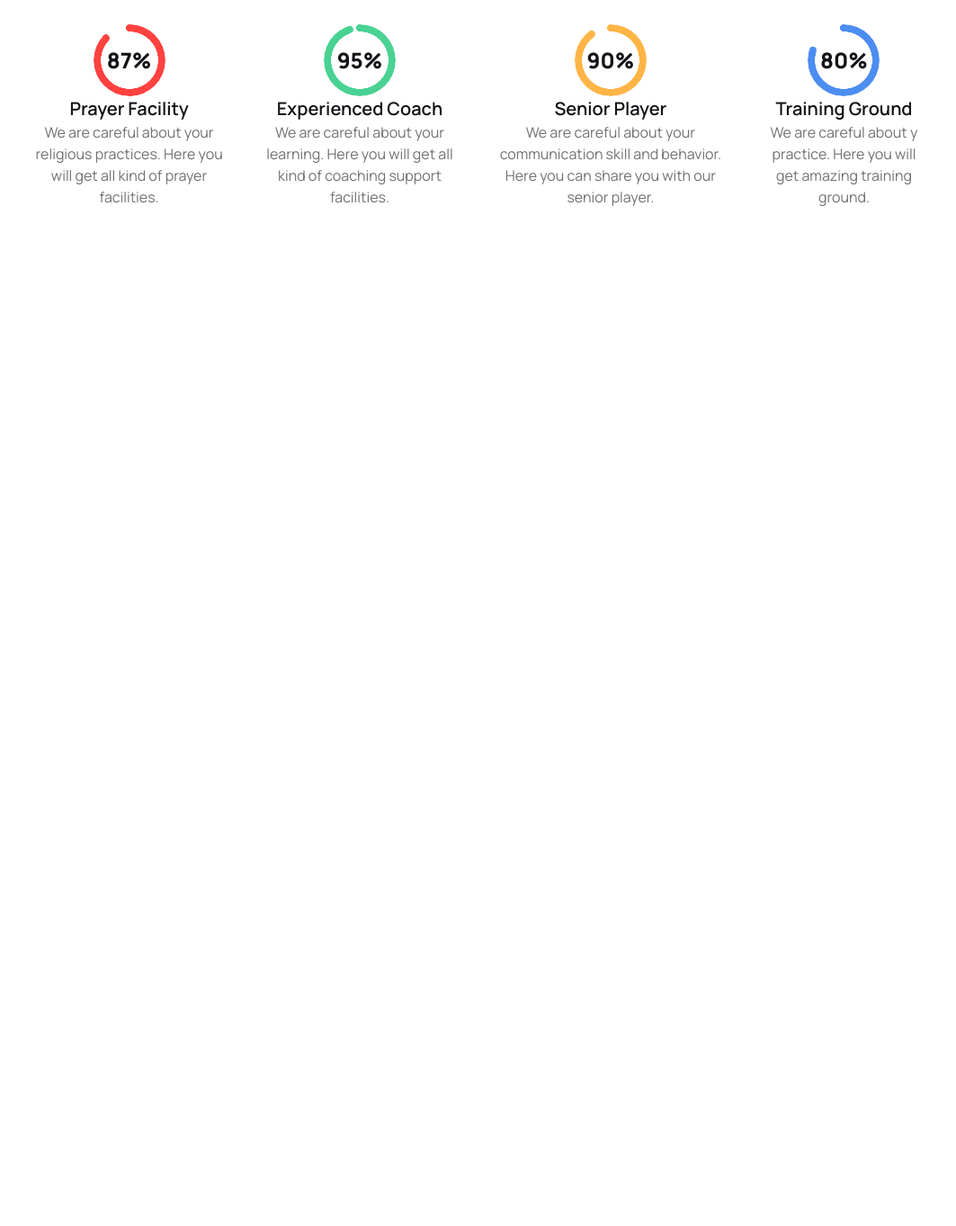
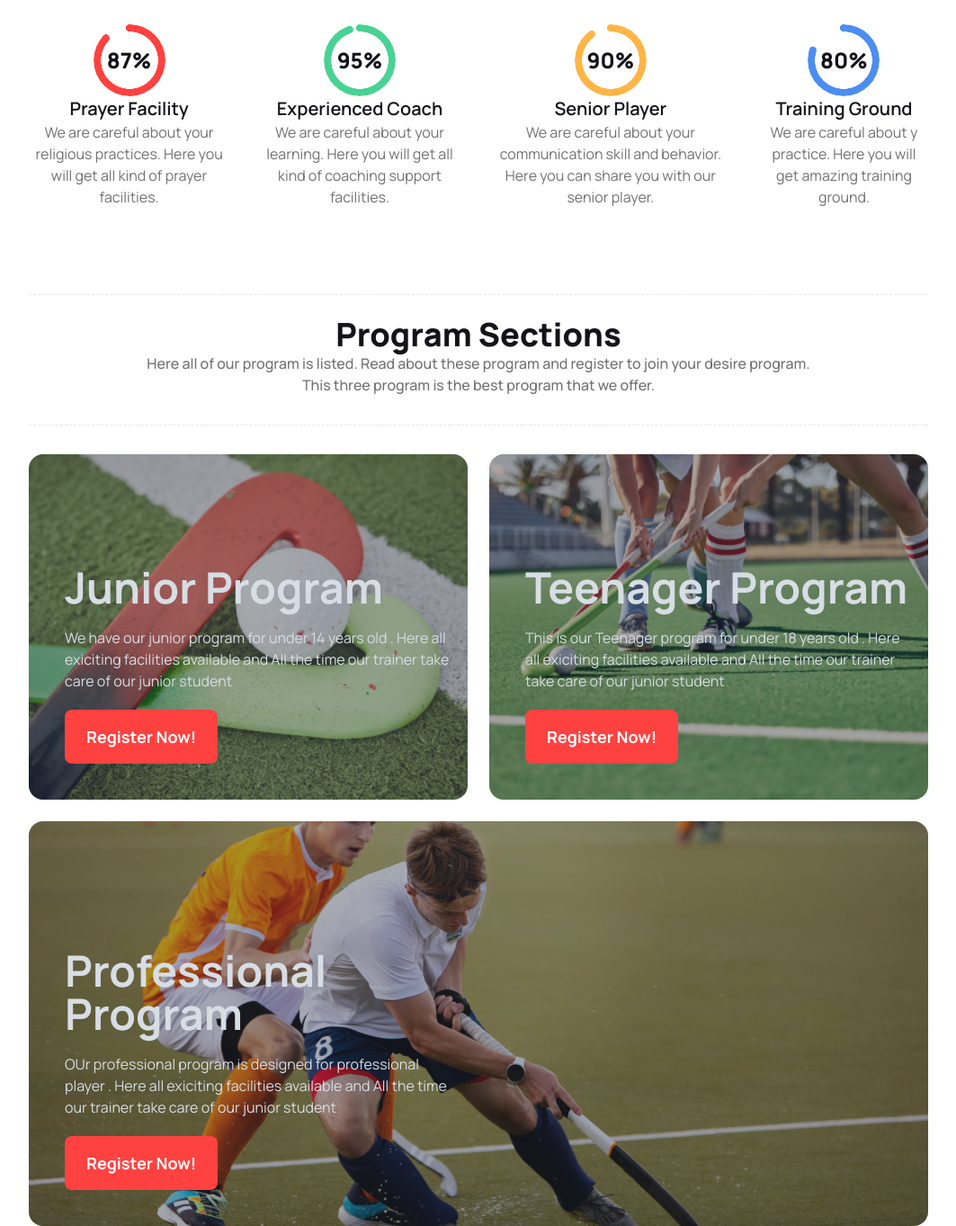
Before and after one commit to MdShariarAbrar/assignment3-hockey-club, a plain HTML site: page index.html in a window 1280 px wide. Shown: the part 1187-2550 px from the top of the page at 90% size, without its empty margins (108-1171 px from the left). Before the commit the page ends 1418 px from the top, so only its background shows below. Drawn offline with nearby package versions, Linux system fonts and the light colour scheme.

Commit message:
program section added

```diff
--- a/index.html
+++ b/index.html
@@ -173,6 +173,58 @@
                 <p class="font-normal text-my-gray">We are careful about y practice. Here you will get amazing training ground.</p>
             </div>
         </div>
+
+        <hr class="mt-24 border-dashed">
+
+        <!-- =====================================
+            -=======program section============== -->
+        <div class="text-center mt-6">
+            <h2 class="text-my-black text-4xl font-extrabold">Program Sections</h2>
+            <p class="text-my-gray font-medium">Here all of our program is listed. Read about these program and register to join your desire program. <br>This three program is the best program that we offer.</p>
+        </div>
+
+        <hr class="border-dashed my-8">
+        <!-- ==================
+        ===program grid===== -->
+        <div class="grid gap-6 md:grid-cols-2">
+            <div class="hero rounded-2xl sm:min-h-96 md:relative" style="background-image: url(Images/2.png);">
+                <div class="hero-overlay bg-opacity-40 rounded-2xl"></div>
+                <div class="hero-content text-left text-neutral-content">
+                  <div class="max-w-md md:absolute md:bottom-10 md:left-10 pr-4">
+                    <h1 class="mb-5 text-5xl font-bold">Junior Program</h1>
+                    <p class="mb-5">
+                        We have our junior program for under 14 years old . Here all exiciting facilities available and All the time our trainer take care of our junior student
+                    </p>
+                    <button class="px-6 py-4 rounded-lg font-bold text-lg text-white bg-my-red">Register Now!</button>
+                  </div>
+                </div>
+            </div>
+
+            <div class="hero rounded-2xl sm:min-h-96 md:relative" style="background-image: url(Images/3.png);">
+                <div class="hero-overlay bg-opacity-40 rounded-2xl"></div>
+                <div class="hero-content text-left text-neutral-content">
+                  <div class="max-w-md md:absolute md:bottom-10 md:left-10 pr-4">
+                    <h1 class="mb-5 text-5xl font-bold">Teenager Program</h1>
+                    <p class="mb-5">This is  our Teenager  program for under 18 years old . Here all exiciting facilities available and All the time our trainer take care of our junior student</p>
+                    <button class="px-6 py-4 rounded-lg font-bold text-lg text-white bg-my-red">Register Now!</button>
+                  </div>
+                </div>
+            </div>
+
+            <div class="hero rounded-2xl sm:min-h-[450px] md:relative md:col-span-2" style="background-image: url(Images/4.png);">
+                <div class="hero-overlay bg-opacity-40 rounded-2xl"></div>
+                <div class="hero-content text-left text-neutral-content">
+                  <div class="max-w-md md:absolute md:bottom-10 md:left-10 pr-4">
+                    <h1 class="mb-5 text-5xl font-bold">Professional Program</h1>
+                    <p class="mb-5">OUr professional program is designed for professional player . Here all exiciting facilities available and All the time our trainer take care of our junior student</p>
+                    <button class="px-6 py-4 rounded-lg font-bold text-lg text-white bg-my-red">Register Now!</button>
+                  </div>
+                </div>
+            </div>
+        </div>
+
+
+
     </main>
 
     <!-- ===============================================================================
```
